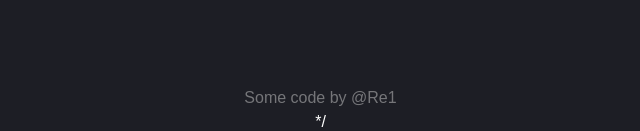
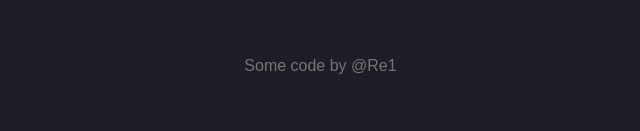
Before and after one commit to Areg472/my-portfolio, a React (Vite) app: page /work in a window 1280 px wide. Shown: the part 900-1031 px from the top of the page, without its empty margins (312-952 px from the left). Built offline with nearby package versions, Linux system fonts and the light colour scheme.

Commit message:
Update Work.jsx

```diff
--- a/src/pages/Work.jsx
+++ b/src/pages/Work.jsx
@@ -39,10 +39,9 @@ export function Work() {
             image_alt="A screenshot of my hackathon project website"
           />
         </div>
-        <div className="mt-12">
+        <div className="mb-12">
           <Credits />
         </div>
-        */
       </motion.div>
     </>
   );
```
